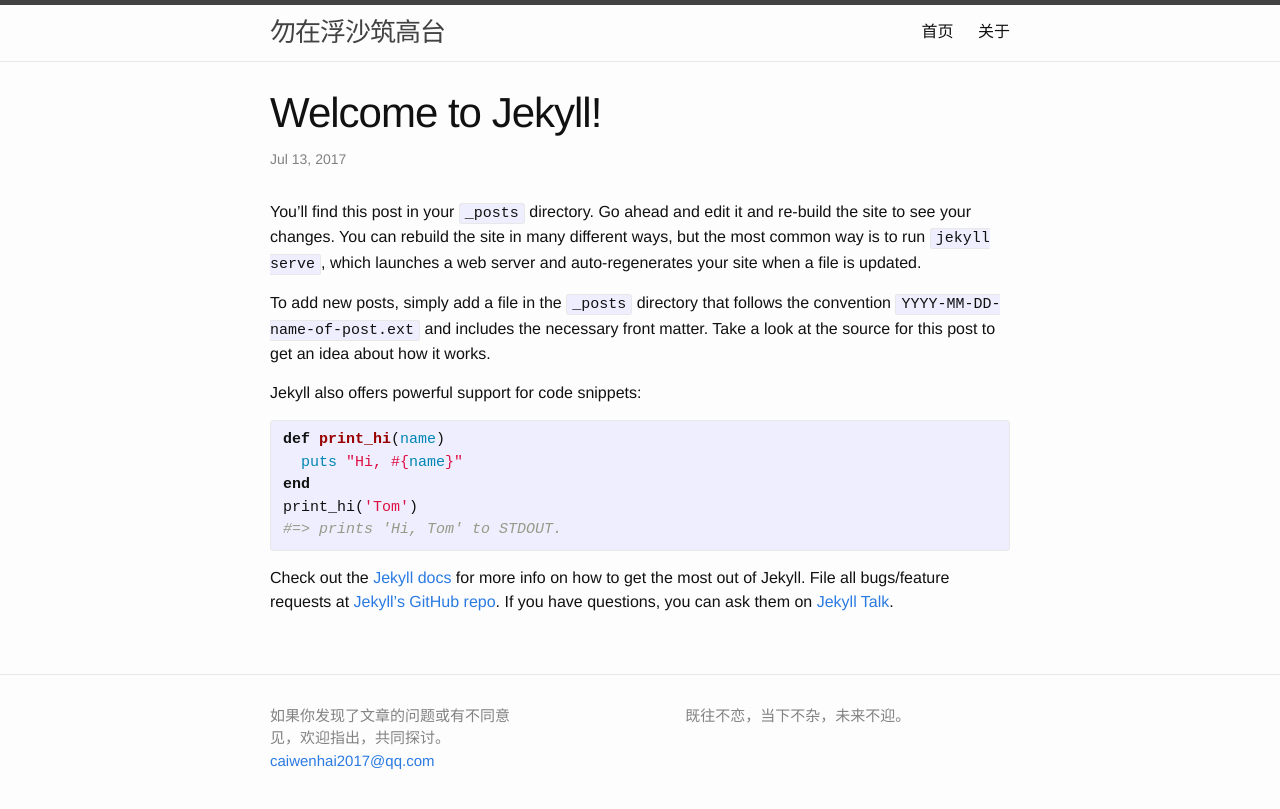
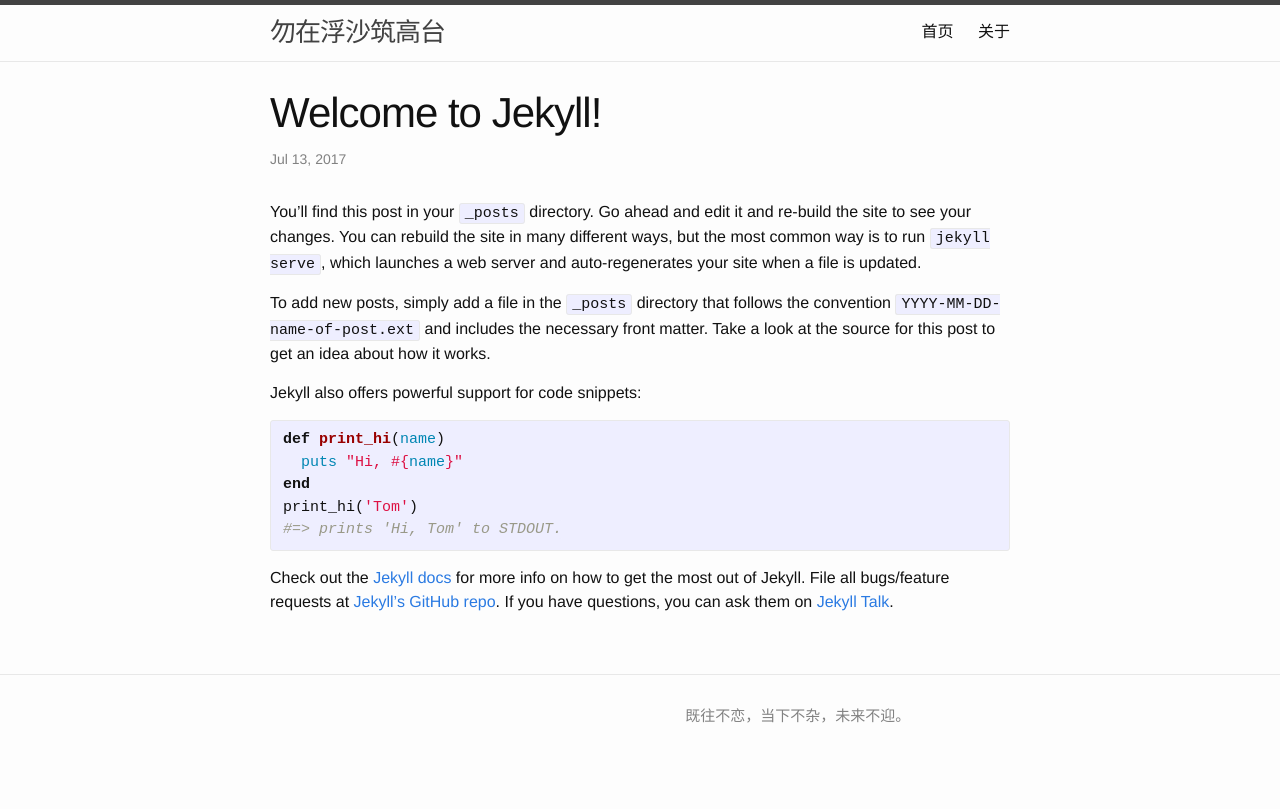
Before and after one commit to sky0458/sky0458.github.io, a Jekyll site: the page built from _posts/2017-07-13-welcome-to-jekyll.markdown, in a window 1280 px wide. Shown: the top 809 px of the page. Built offline with Jekyll 4.4.1, drawn with Linux system fonts in a browser that asks for light colours.

Commit message:
删除无聊的东西

```diff
--- a/_includes/footer.html
+++ b/_includes/footer.html
@@ -10,10 +10,10 @@
             {% else %}
               {{ site.title | escape }}
             {% endif %}
-            </li>-->
+            </li>
             {% if site.email %}
             <li>如果你发现了文章的问题或有不同意见，欢迎指出，共同探讨。<br/><a href="mailto:{{ site.email }}">{{ site.email }}</a></li>
-            {% endif %}
+            {% endif %}-->
         </ul>
       </div>
 
```
